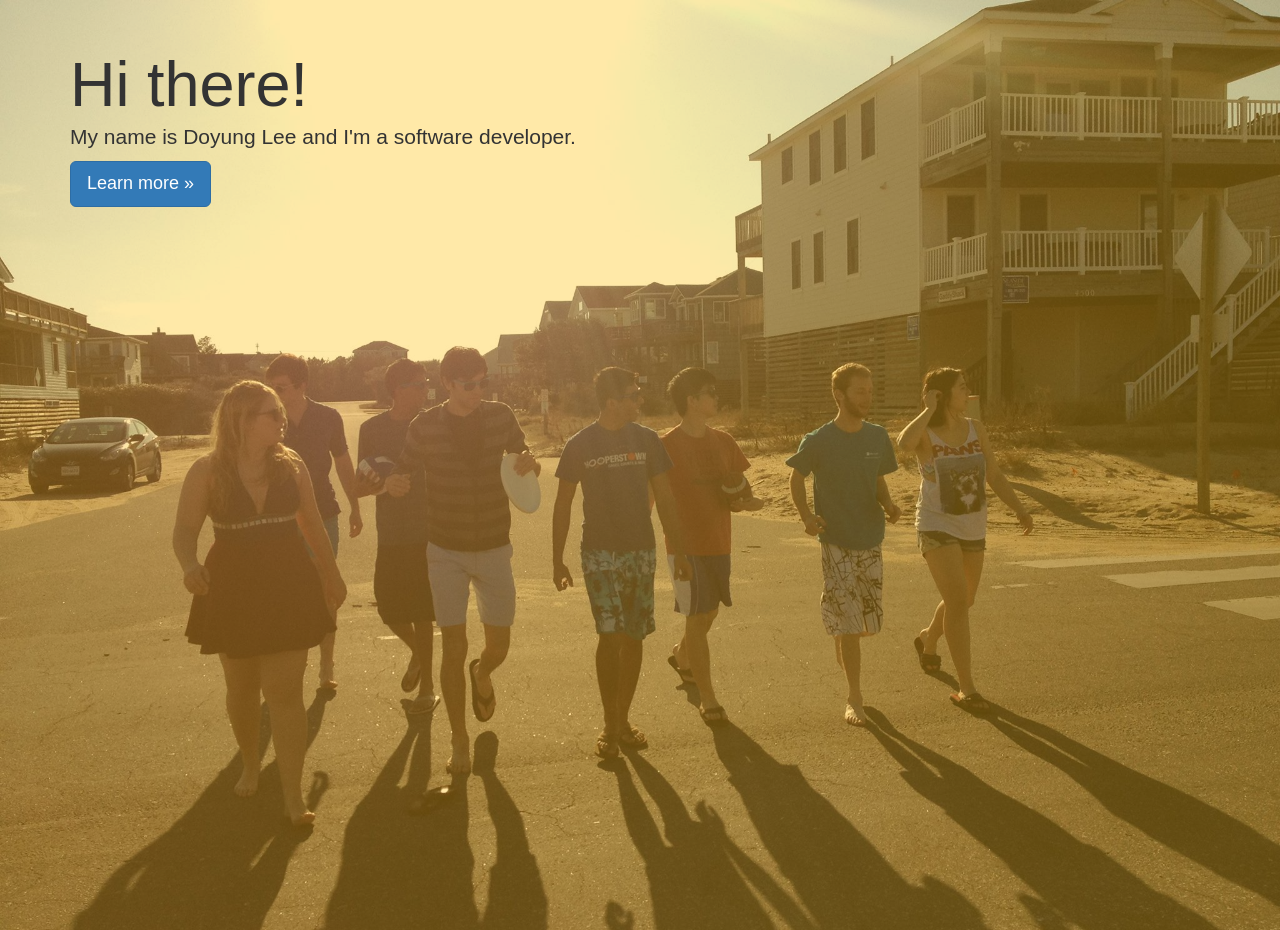
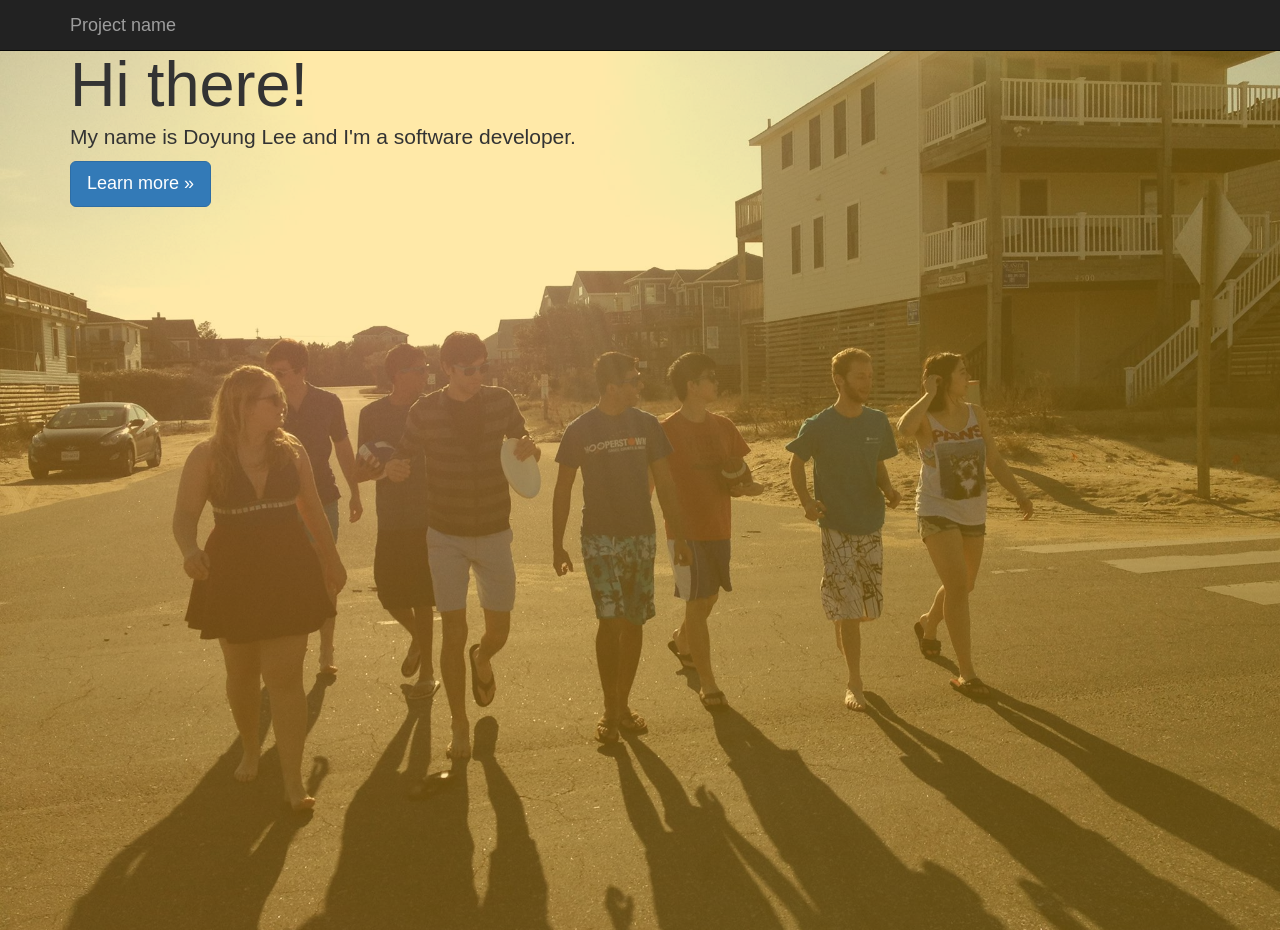
Before and after one commit to doyunglee/doyunglee.github.io, a Jekyll site: the page index.html, which Jekyll copies as it is, in a window 1280 px wide and 930 px high. Built offline with Jekyll 4.4.1, drawn with Linux system fonts in a browser that asks for light colours; nearby versions of some CDN libraries.

Commit message:
resizing works included navbar

```diff
--- a/css/main.css
+++ b/css/main.css
@@ -4,43 +4,14 @@ body {
    font: 12px/1.4em Arial,sans-serif;
 }
 
-/*
-.jumbotron{
-   padding: 0;
-   margin-top: -20px;
-   margin-bottom: -20px;
-   margin-left: -20px;
-   margin-right: -20px;
-   background: linear-gradient(0deg, #4B088A 0%,#36648b 100%);
-   width: 100%;
-   height: 100%;
-   position: relative;
-   color: #fff;
-   text-align: center;
-   text-shadow: 0 3px 4px rgba(0,0,0,.4), 0 0 30px rgba(0,0,0,.075);
-}
-
-.jumbotron ::after{
-   content: '';
-   display: block;
-   position: absolute;
-   top: 0;
-   right: 0;
-   bottom: 0;
-   left: 0;
-   background: url("http://jasonlefkowitz.net/wp-content/uploads/2013/07/Cute-Cats-cats-33440930-1280-800.jpg") ;
-   background-repeat: no-repeat;
-   background-size: 100%;
-   height: 100%;
-   width: 100%;
-   opacity: 0.3;
-}
-*/
 .jumbotron {
    background: url("images/header_photo_obx.jpg");
+   background-position:center;
    background-repeat: no-repeat;
-   background-size: 100%;
-   height: 100%;
+   -webkit-background-size: cover;
+   -moz-background-size: cover;
+   -o-background-size: cover;
+   background-size: cover;
    padding: 0;
 }
 
--- a/index.html
+++ b/index.html
@@ -9,15 +9,37 @@
 
     <title>Home - Doyung Lee</title>
 
+	<!-- Include jQuery -->
+  	<script type='text/javascript' src='https://ajax.googleapis.com/ajax/libs/jquery/1.7.2/jquery.min.js'></script>
     <!-- Bootstrap core CSS -->
     <link href="bower_components/bootstrap/dist/css/bootstrap.min.css" rel="stylesheet">
     <!-- My CSS -->
     <link href="css/main.css" type="text/css" rel="stylesheet">
 
+    <!-- JQuery for navbar movement -->
+    <script type = 'text/javascript'>
+    </script>
   </head>
 
   <body>
-    <!-- Main jumbotron for a primary marketing message or call to action -->
+		<!-- navbar -->
+		<nav class="navbar navbar-inverse navbar-fixed-top">
+	      <div class="container">
+	        <div class="navbar-header">
+	          <button type="button" class="navbar-toggle collapsed" data-toggle="collapse" data-target="#navbar" aria-expanded="false" aria-controls="navbar">
+	            <span class="sr-only">Toggle navigation</span>
+	            <span class="icon-bar"></span>
+	            <span class="icon-bar"></span>
+	            <span class="icon-bar"></span>
+	          </button>
+	          <a class="navbar-brand" href="#">Project name</a>
+	        </div>
+	        <div id="navbar" class="navbar-collapse collapse">
+	        </div><!--/.navbar-collapse -->
+	      </div>
+	    </nav>
+
+	  	<!-- jumbotron for the first image -->
 	    <div class="jumbotron">
 	    	<div class = "layer">
 		    	<div class="container">
```
Lines whose indentation alone changed are shown as unchanged.
